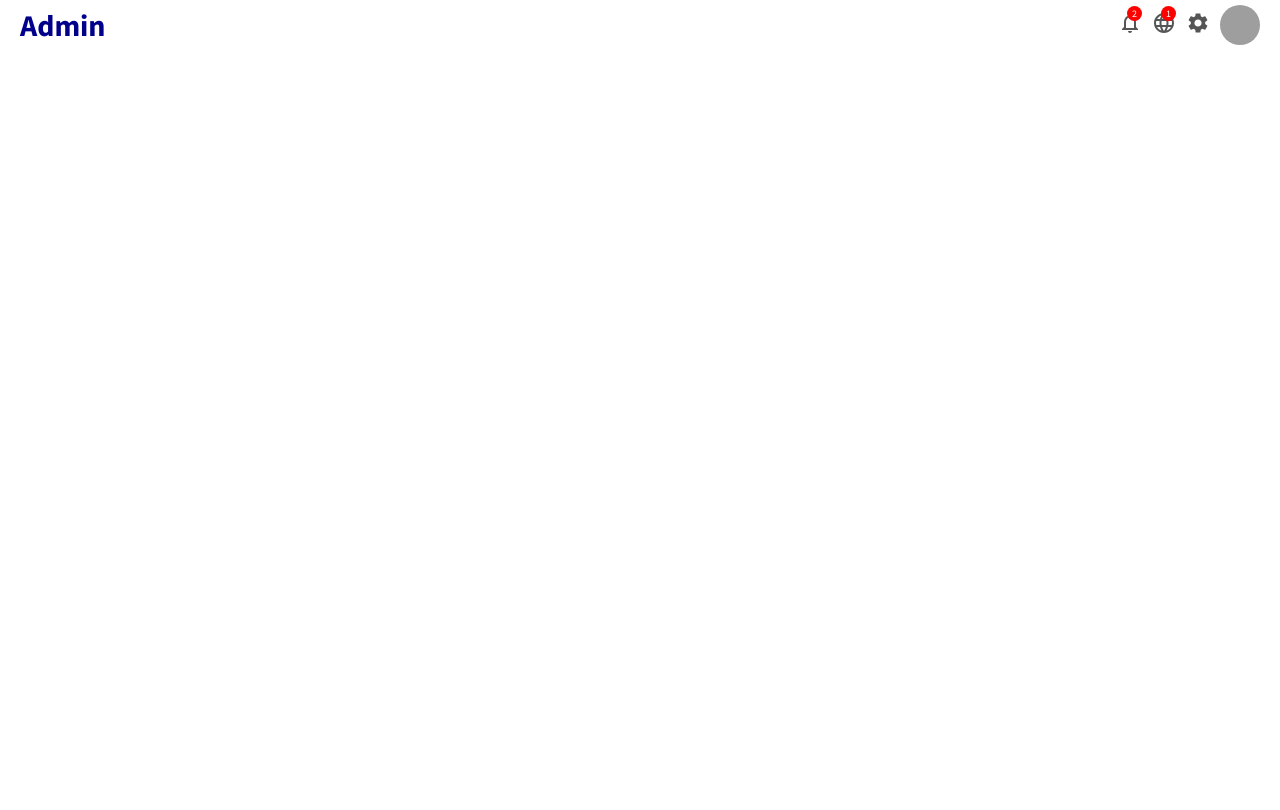
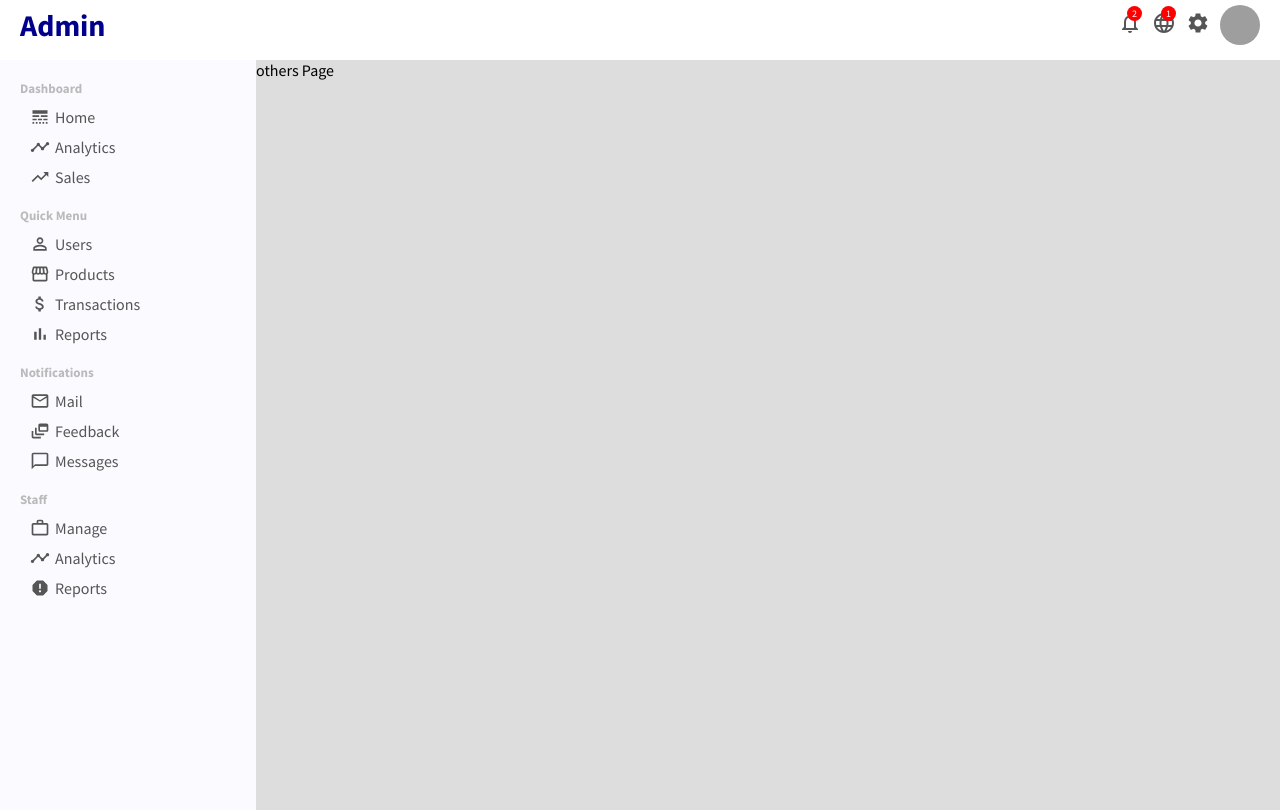
Before and after one commit to MohammedAboSido/React_Project11, a React (Create React App) app: page / in a window 1280 px wide. Built offline with nearby package versions, Linux system fonts and the light colour scheme; grey boxes are pictures that could not be loaded.

Commit message:
Sidebar component

```diff
--- a/public/index.html
+++ b/public/index.html
@@ -31,7 +31,7 @@
   <link rel="stylesheet" href="https://cdnjs.cloudflare.com/ajax/libs/font-awesome/6.2.1/css/all.min.css"
     integrity="sha512-MV7K8+y+gLIBoVD59lQIYicR65iaqukzvf/nwasF0nqhPay5w/9lJmVM2hMDcnK1OnMGCdVK+iQrJ7lzPJQd1w=="
     crossorigin="anonymous" referrerpolicy="no-referrer" />
-  <title>Social App</title>
+  <title>Admin App</title>
 </head>
 
 <body>
--- a/src/MainStyle.jsx
+++ b/src/MainStyle.jsx
@@ -10,10 +10,6 @@ export default function MainStyle() {
             font-family: "Source Sans Pro", sans-serif;
             margin: 0;
           }
-          .container {
-            display: flex;
-            margin-top: 10px;
-          }
           .link {
             text-decoration: none;
             color: inherit;
--- /dev/null
+++ b/src/components/Container/Contianer.jsx
@@ -0,0 +1,10 @@
+import React from "react";
+import { MainContainer } from "./style";
+
+export default function Contianer({ children }) {
+  return (
+    <>
+      <MainContainer>{children}</MainContainer>
+    </>
+  );
+}
--- /dev/null
+++ b/src/components/Container/index.jsx
@@ -0,0 +1 @@
+export { default } from "./Contianer";
--- /dev/null
+++ b/src/components/Container/style.jsx
@@ -0,0 +1,7 @@
+import styled from "@emotion/styled";
+
+export const MainContainer = styled("div")`
+  label: MainContainer;
+  display: flex;
+  margin-top: 10px;
+`;
--- a/src/components/Home.jsx
+++ b/src/components/Home.jsx
@@ -1,10 +1,16 @@
 import React from "react";
+import Contianer from "./Container/Contianer";
+import Sidebar from "./Sidebar/Sidebar";
 import Topbar from "./Topbar/Topbar";
 
 export default function Home() {
   return (
     <>
       <Topbar />
+      <Contianer>
+        <Sidebar />
+        <div style={{ flex: "4", backgroundColor: "#ddd" }}>others Page</div>
+      </Contianer>
     </>
   );
 }
--- /dev/null
+++ b/src/components/Sidebar/Sidebar.jsx
@@ -0,0 +1,107 @@
+import React from "react";
+import {
+  AttachMoneyIcon,
+  BarChartIcon,
+  ChatBubbleOutlineIcon,
+  DynamicFeedIcon,
+  LineStyleIcon,
+  MailOutlineIcon,
+  PermIdentityIcon,
+  ReportIcon,
+  SidebarList,
+  SidebarListItem,
+  SidebarMenu,
+  SidebarTitle,
+  SidebarWrapper,
+  SiderbarContainer,
+  StorefrontIcon,
+  TimelineIcon,
+  TrendingUpIcon,
+  WorkOutlineIcon,
+} from "./style";
+
+export default function Sidebar() {
+  return (
+    <>
+      <SiderbarContainer>
+        <SidebarWrapper>
+          <SidebarMenu>
+            <SidebarTitle>Dashboard</SidebarTitle>
+            <SidebarList>
+              <SidebarListItem>
+                <LineStyleIcon />
+                Home
+              </SidebarListItem>
+              <SidebarListItem>
+                <TimelineIcon />
+                Analytics
+              </SidebarListItem>
+              <SidebarListItem>
+                <TrendingUpIcon />
+                Sales
+              </SidebarListItem>
+            </SidebarList>
+          </SidebarMenu>
+
+          <SidebarMenu>
+            <SidebarTitle>Quick Menu</SidebarTitle>
+            <SidebarList>
+              <SidebarListItem>
+                <PermIdentityIcon />
+                Users
+              </SidebarListItem>
+              <SidebarListItem>
+                <StorefrontIcon />
+                Products
+              </SidebarListItem>
+              <SidebarListItem>
+                <AttachMoneyIcon />
+                Transactions
+              </SidebarListItem>
+              <SidebarListItem>
+                <BarChartIcon />
+                Reports
+              </SidebarListItem>
+            </SidebarList>
+          </SidebarMenu>
+
+          <SidebarMenu>
+            <SidebarTitle>Notifications</SidebarTitle>
+            <SidebarList>
+              <SidebarListItem>
+                <MailOutlineIcon />
+                Mail
+              </SidebarListItem>
+              <SidebarListItem>
+                <DynamicFeedIcon />
+                Feedback
+              </SidebarListItem>
+              <SidebarListItem>
+                <ChatBubbleOutlineIcon />
+                Messages
+              </SidebarListItem>
+            </SidebarList>
+          </SidebarMenu>
+
+          <SidebarMenu>
+            <SidebarTitle>Staff</SidebarTitle>
+            <SidebarList>
+              <SidebarListItem>
+                <WorkOutlineIcon />
+                Manage
+              </SidebarListItem>
+              <SidebarListItem>
+                <TimelineIcon />
+                Analytics
+              </SidebarListItem>
+              <SidebarListItem>
+                <ReportIcon />
+                Reports
+              </SidebarListItem>
+            </SidebarList>
+          </SidebarMenu>
+        </SidebarWrapper>
+      </SiderbarContainer>
+    </>
+  );
+}
--- /dev/null
+++ b/src/components/Sidebar/index.jsx
@@ -0,0 +1 @@
+export { default } from "./Sidebar";
--- /dev/null
+++ b/src/components/Sidebar/style.jsx
@@ -0,0 +1,111 @@
+import { css } from "@emotion/react";
+import styled from "@emotion/styled";
+import {
+  AttachMoney,
+  BarChart,
+  ChatBubbleOutline,
+  DynamicFeed,
+  LineStyle,
+  MailOutline,
+  PermIdentity,
+  Report,
+  Storefront,
+  Timeline,
+  TrendingUp,
+  WorkOutline,
+} from "@material-ui/icons";
+const iconsStyle = css`
+  margin-right: 5px;
+  font-size: 20px !important;
+`;
+export const SiderbarContainer = styled("div")`
+  label: SiderbarContainer;
+  flex: 1;
+  height: calc(100vh - 50px);
+  background-color: rgb(251, 251, 255);
+  position: sticky;
+  top: 50px;
+`;
+export const SidebarWrapper = styled("div")`
+  label: SidebarWrapper;
+  padding: 20px;
+  color: #555;
+`;
+export const SidebarMenu = styled("div")`
+  label: SidebarMenu;
+  margin-bottom: 10px;
+`;
+export const SidebarTitle = styled("h3")`
+  label: SidebarTitle;
+  font-size: 13px;
+  color: rgb(187, 186, 186);
+`;
+export const SidebarList = styled("ul")`
+  label: SidebarList;
+  list-style: none;
+  padding: 5px;
+`;
+export const SidebarListItem = styled("li")`
+  label: SidebarListItem;
+  padding: 5px;
+  cursor: pointer;
+  display: flex;
+  align-items: center;
+  border-radius: 10px;
+  &:hover {
+    background-color: rgb(240, 240, 255);
+  }
+  ${(props) => (props.active ? "background-color: rgb(240, 240, 255);" : "")}
+`;
+export const LineStyleIcon = styled(LineStyle)`
+  label: SidebarListItem;
+  ${iconsStyle}
+`;
+export const TimelineIcon = styled(Timeline)`
+  label: TimelineIcon;
+  ${iconsStyle}
+`;
+export const TrendingUpIcon = styled(TrendingUp)`
+  label: TrendingUpIcon;
+  ${iconsStyle}
+`;
+export const PermIdentityIcon = styled(PermIdentity)`
+  label: PermIdentityIcon;
+  ${iconsStyle}
+`;
+export const StorefrontIcon = styled(Storefront)`
+  label: StorefrontIcon;
+  ${iconsStyle}
+`;
+export const AttachMoneyIcon = styled(AttachMoney)`
+  label: AttachMoneyIcon;
+  ${iconsStyle}
+`;
+export const BarChartIcon = styled(BarChart)`
+  label: BarChartIcon;
+  ${iconsStyle}
+`;
+export const MailOutlineIcon = styled(MailOutline)`
+  label: MailOutlineIcon;
+  ${iconsStyle}
+`;
+export const LDynamicFeedIcon = styled(DynamicFeed)`
+  label: DynamicFeedIcon;
+  ${iconsStyle}
+`;
+export const DynamicFeedIcon = styled(DynamicFeed)`
+  label: DynamicFeedIcon;
+  ${iconsStyle}
+`;
+export const ChatBubbleOutlineIcon = styled(ChatBubbleOutline)`
+  label: ChatBubbleOutlineIcon;
+  ${iconsStyle}
+`;
+export const WorkOutlineIcon = styled(WorkOutline)`
+  label: WorkOutlineIcon;
+  ${iconsStyle}
+`;
+export const ReportIcon = styled(Report)`
+  label: ReportIcon;
+  ${iconsStyle}
+`;
```
